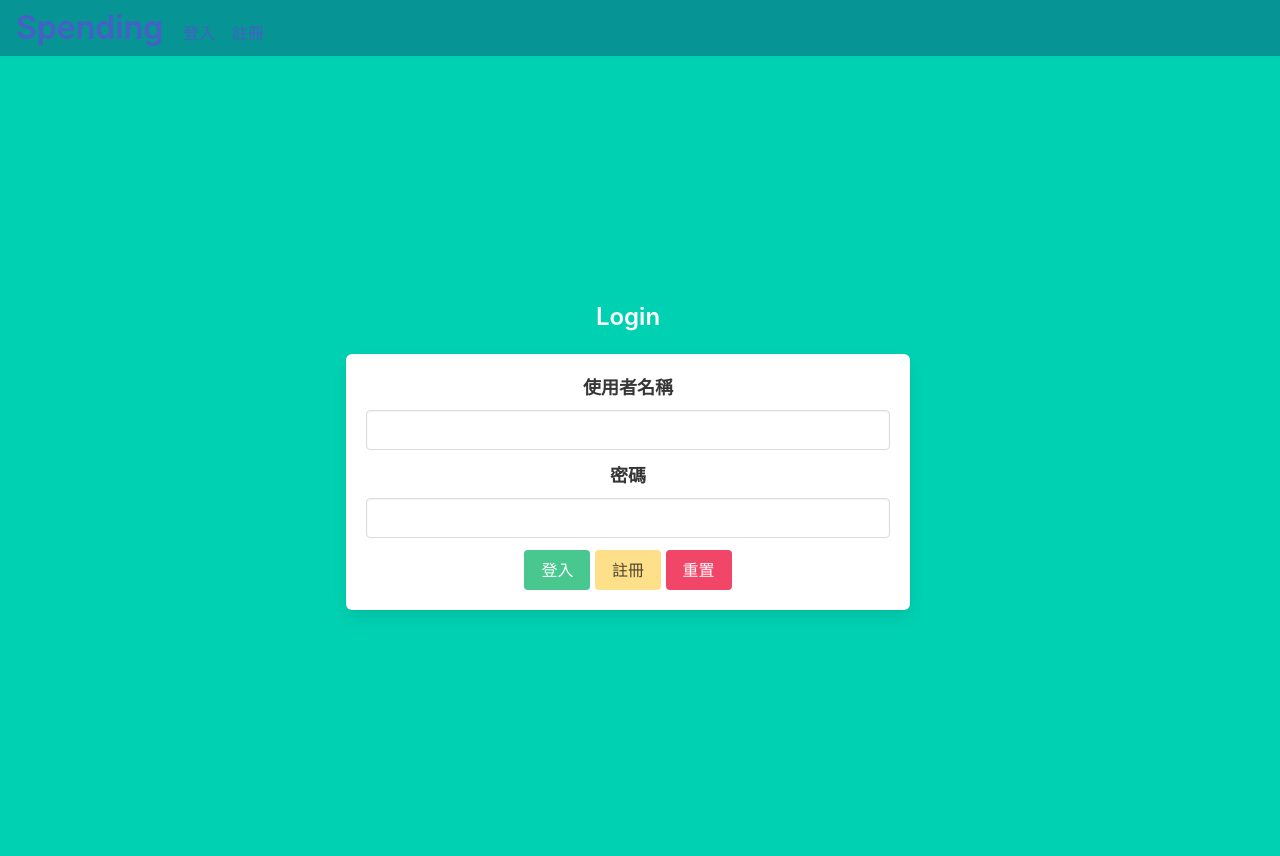
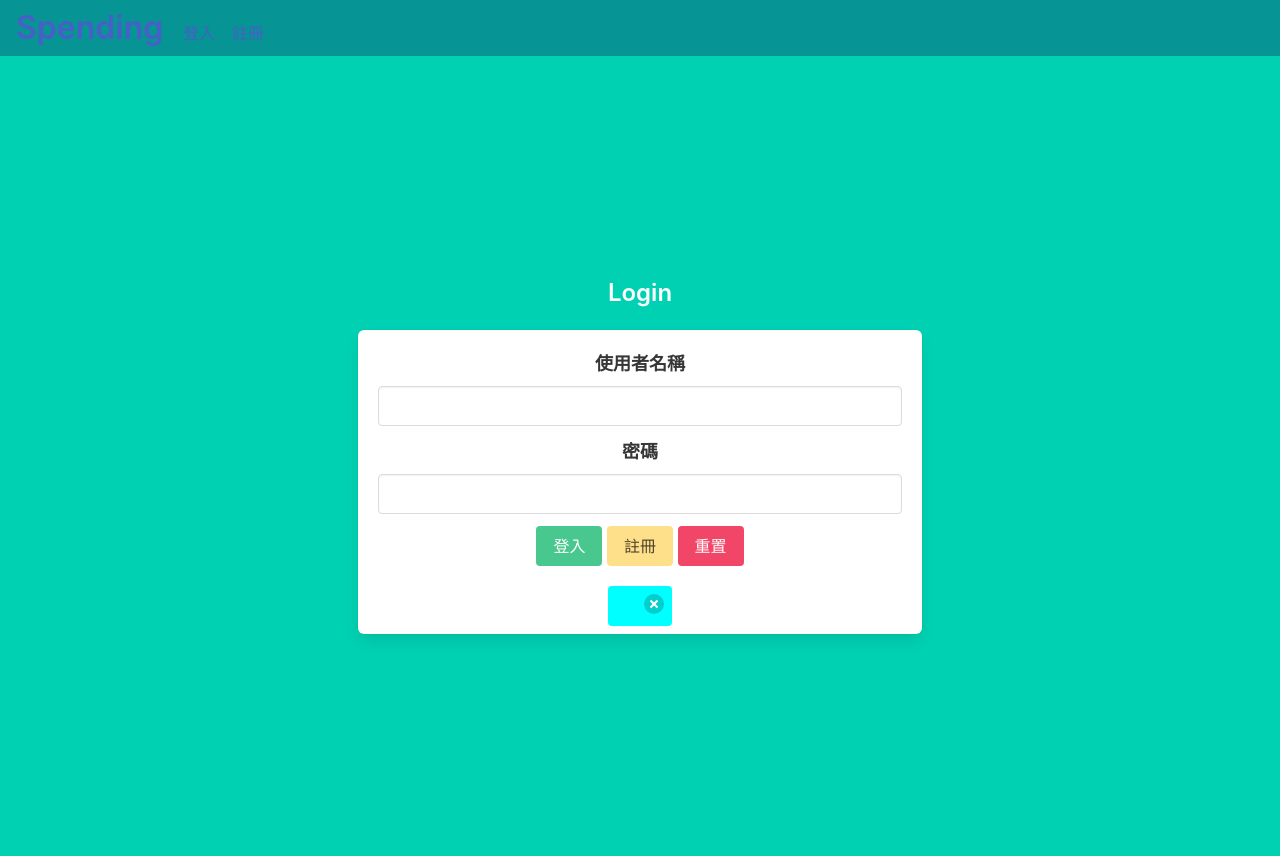
Before and after one commit to avalon9310/spending, a Django app: page /user/login/ in a window 1280 px wide. Run offline with Django 4.2, Linux system fonts and the light colour scheme.

Commit message:
美化介面

```diff
--- a/user/templates/user/login.html
+++ b/user/templates/user/login.html
@@ -7,6 +7,25 @@
 <style>
     .input {
         text-align: center;
+    }
+
+    .notification {
+        background-color: aqua !important; /* 強制修改通知框的背景顏色 */
+        margin-top: 20px; /* 增加與按鈕之間的距離 */
+    }
+
+    .hero-body {
+        display: flex;
+        justify-content: center;
+        align-items: center;
+    }
+
+    .container {
+        max-width: 500px; /* 限制表單寬度，讓它看起來更集中 */
+    }
+
+    .box {
+        width: 100%;
     }
 </style>
 {% endblock %}
@@ -37,6 +56,11 @@
                             <input type="submit" class="button is-warning" value="註冊" name="register">
                             <input type="reset" class="button is-danger" value="重置">
                         </div>
+                        <div class="columns is-centered">
+                            <div class="notification has-text-centered">
+                                <button class="delete has-text"></button>
+                                <span class="has-text-danger">{{message}}</span>
+                            </div>
                     </form>
                 </div>
             </div>
--- a/user/views.py
+++ b/user/views.py
@@ -30,7 +30,7 @@ def user_login(request):
             username=request.POST.get('username')
             password=request.POST.get('password')
             if username=='' or password=='':
-                message='帳號跟密碼不能為空'
+                message='帳號或密碼不能為空'
             else:
                 #登入動作
                 user=authenticate(request,username=username,password=password)
@@ -69,7 +69,7 @@ def user_register(request):
             elif password2=='':
                 message='請再次輸入密碼'
             elif len(password1)<8:
-                message='密碼過短'
+                message='密碼需至少8碼'
             elif password1!=password2:
                 message='兩次密碼不同'
             else:
```
